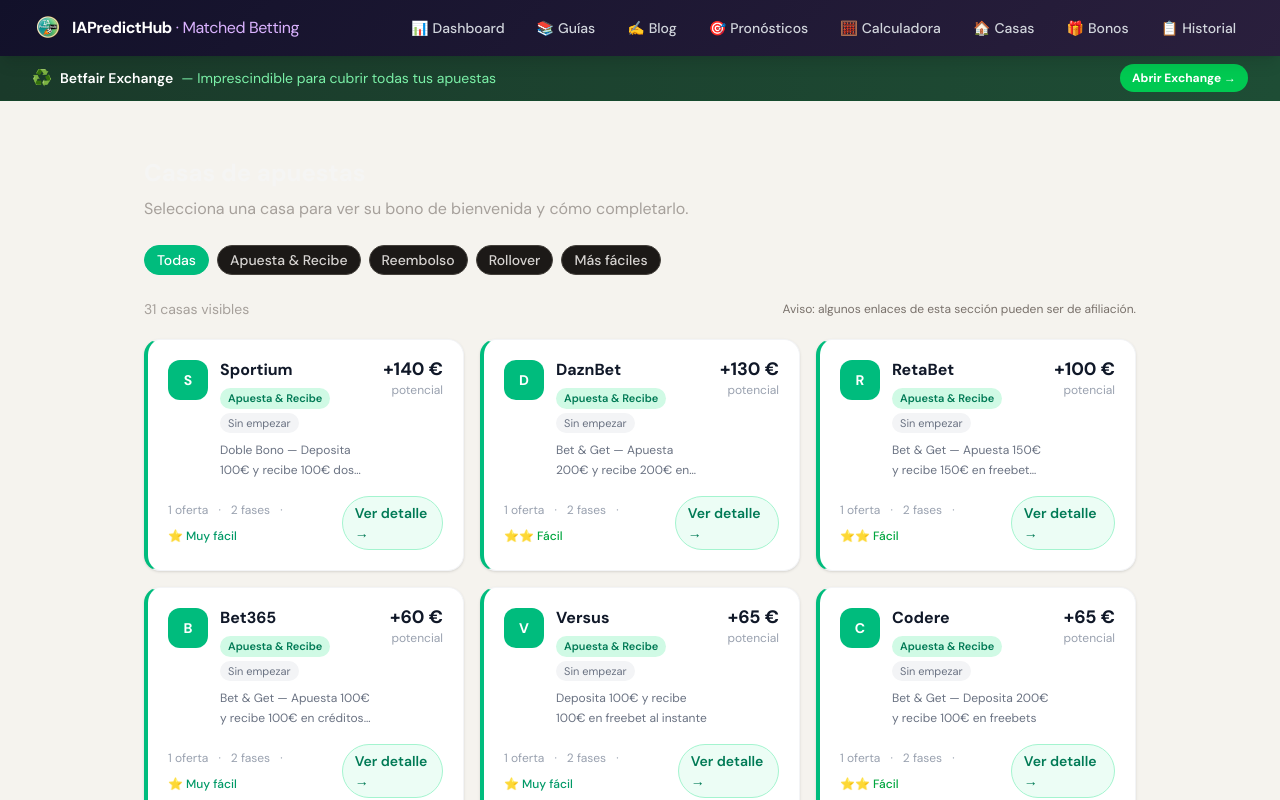
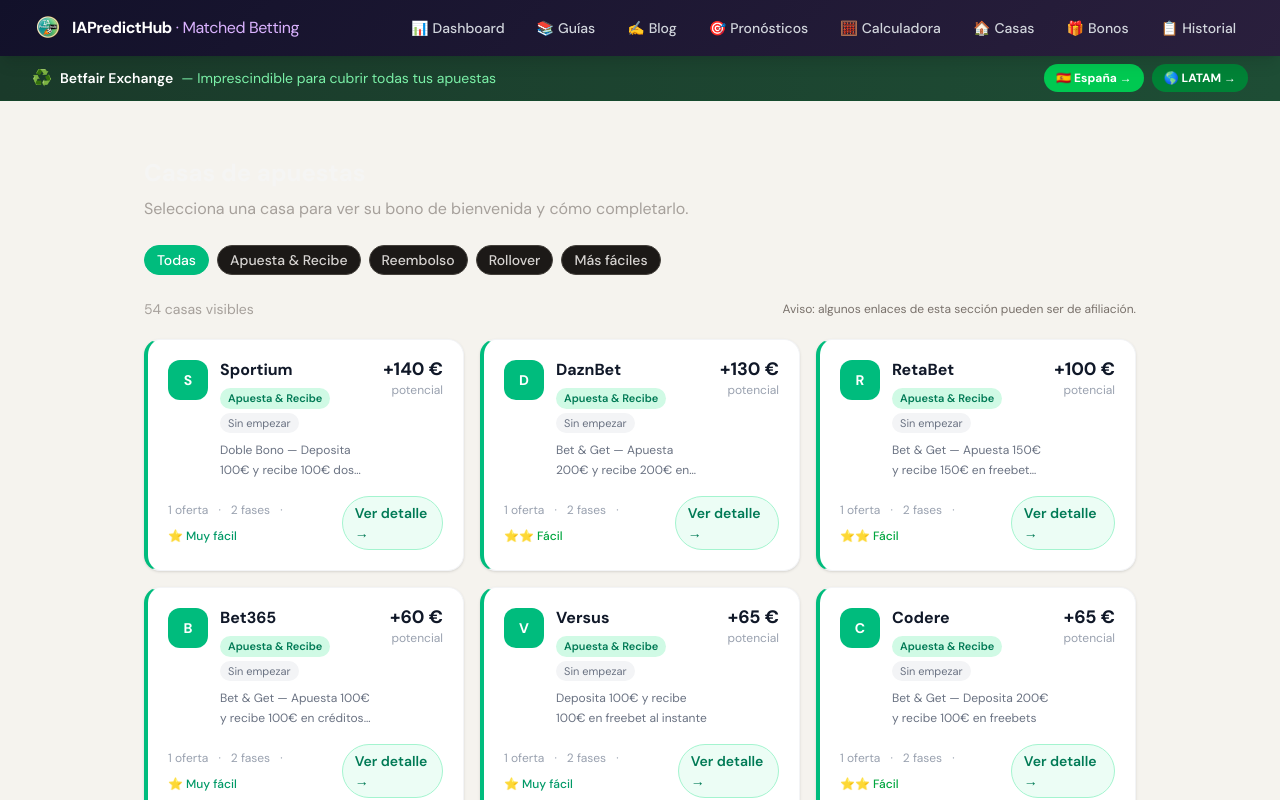
Before and after one commit to eloylt13/matched-betting-app, a Next.js app: page /casas in a window 1280 px wide. Shown: the top 800 px of the page. Built offline with nearby package versions, Linux system fonts and the light colour scheme; no server answers; a web font is replaced by a local one.

Commit message:
fix: casas LATAM visibles y banner Betfair doble

```diff
--- a/app/casas/CasasClient.tsx
+++ b/app/casas/CasasClient.tsx
@@ -2,7 +2,7 @@
 
 import { useMemo, useState } from "react"
 import CasaCard from "@/components/casas/CasaCard"
-import { casasEspana } from "@/lib/presets/data/espana"
+import { todasLasCasas } from "@/lib/presets"
 import type { Casa } from "@/types/presets"
 
 type FilterKey = "todas" | "apuesta-recibe" | "reembolso" | "rollover" | "faciles"
@@ -25,7 +25,7 @@ export default function CasasPage() {
     const [activeFilter, setActiveFilter] = useState<FilterKey>("todas")
 
     const filteredCasas = useMemo(
-        () => casasEspana.filter((casa) => matchesFilter(casa, activeFilter)),
+        () => todasLasCasas.filter((casa) => matchesFilter(casa, activeFilter)),
         [activeFilter]
     )
 
--- a/components/AppShell.tsx
+++ b/components/AppShell.tsx
@@ -61,14 +61,14 @@ export default function AppShell({ children }: { children: React.ReactNode }) {
             <span className="font-semibold text-white">Betfair Exchange</span>
             <span className="hidden sm:inline text-green-300">— Imprescindible para cubrir todas tus apuestas</span>
           </div>
-          <a
-            href="https://www.betfair.es/exchange/plus/"
-            target="_blank"
-            rel="noopener noreferrer"
-            className="shrink-0 bg-green-500 hover:bg-green-400 text-white text-xs font-bold px-3 py-1.5 rounded-full transition-colors"
-          >
-            Abrir Exchange →
-          </a>
+          <div className="flex items-center gap-2 shrink-0">
+            <a href="https://www.betfair.es/exchange/plus/" target="_blank" rel="noopener noreferrer" className="bg-green-500 hover:bg-green-400 text-white text-xs font-bold px-3 py-1.5 rounded-full transition-colors">
+              🇪🇸 España →
+            </a>
+            <a href="https://apuestas.betfair.es/latinoamerica/" target="_blank" rel="noopener noreferrer" className="bg-green-700 hover:bg-green-600 text-white text-xs font-bold px-3 py-1.5 rounded-full transition-colors">
+              🌎 LATAM →
+            </a>
+          </div>
         </div>
       </div>
 
```
